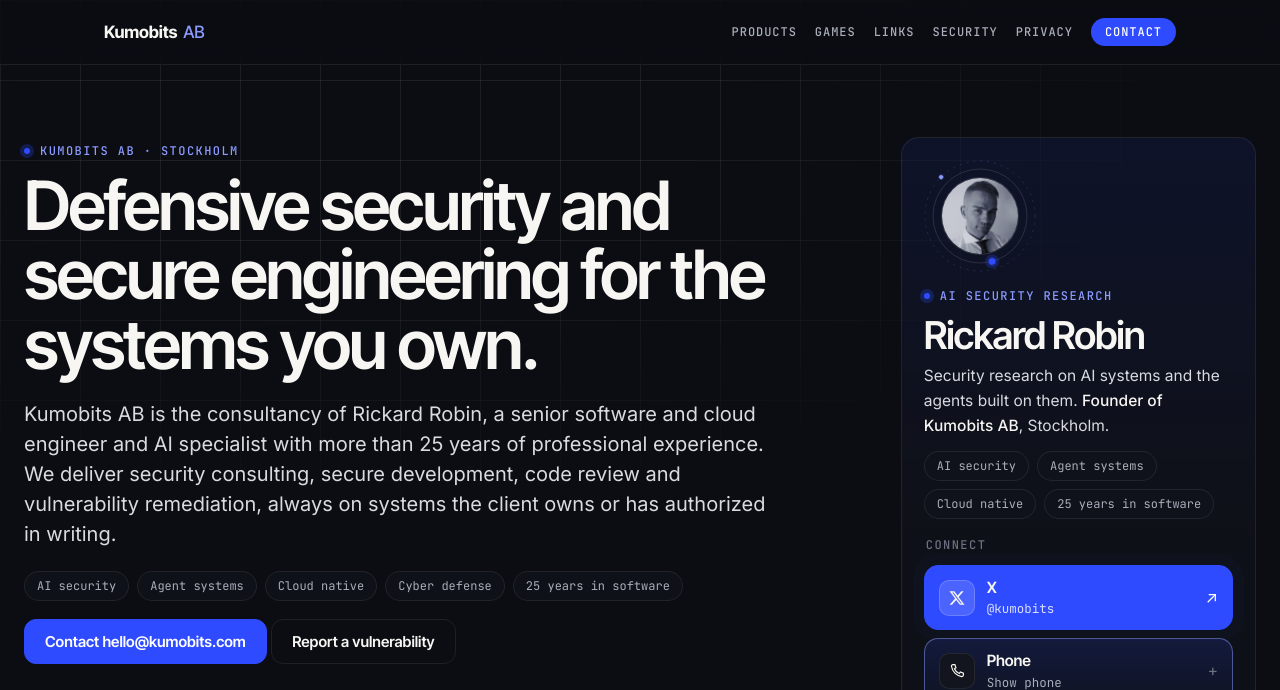
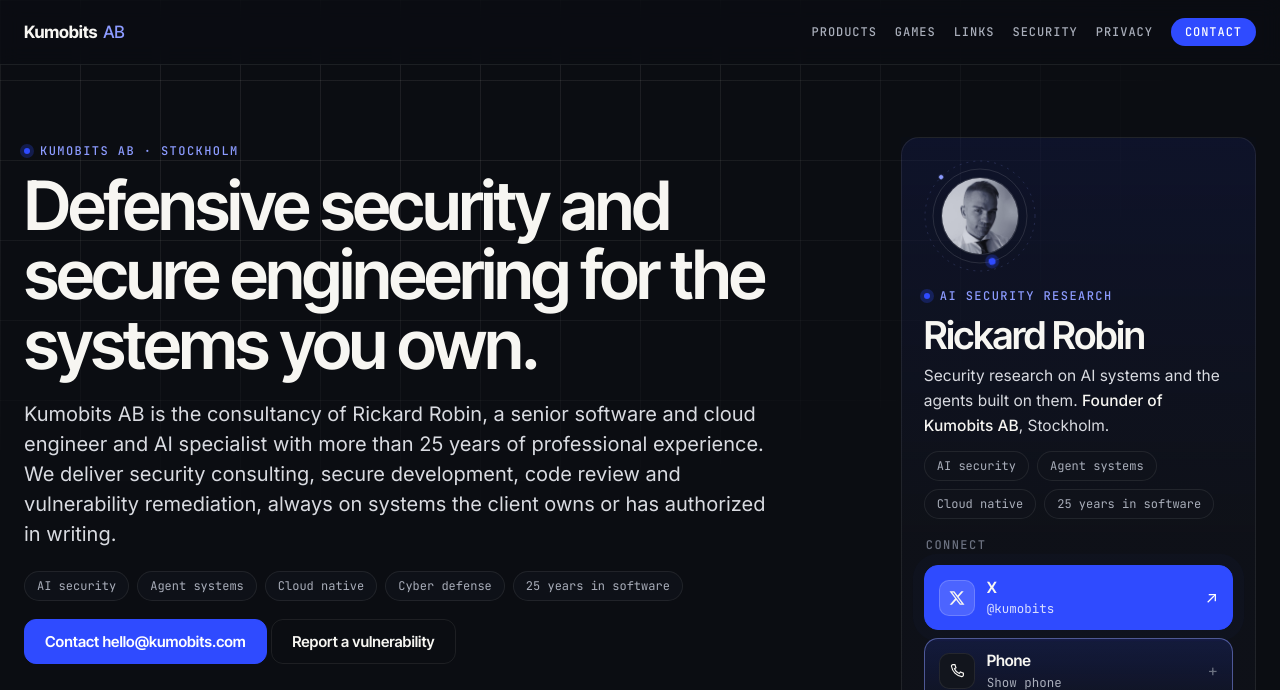
Before and after one commit to rille111/kumobits-site, a plain HTML site: page index.html in a window 1280 px wide. Shown: the top 690 px of the page. Drawn offline with Linux system fonts and the light colour scheme.

Commit message:
Home v3: header and footer align with the wide layout

```diff
--- a/style.css
+++ b/style.css
@@ -86,6 +86,6 @@ button.lk{width:100%;font:inherit;text-align:left;cursor:pointer}
 @media (min-width:1100px){
  .layout{grid-template-columns:minmax(0,7fr) minmax(300px,3fr);grid-template-areas:"hero prof" "rest prof"}
  .lhero{grid-area:hero}.lrest{grid-area:rest}.prof{grid-area:prof;align-self:start;position:sticky;top:84px;max-height:calc(100vh - 100px);overflow:auto;scrollbar-width:thin}
- main.wrap{max-width:1440px}.lhero .links{grid-template-columns:1fr 1fr}
+ main.wrap,body:has(.layout) header.site .wrap,body:has(.layout) footer.site .wrap{max-width:1440px}.lhero .links{grid-template-columns:1fr 1fr}
 }
 @media (prefers-reduced-motion:reduce){.lk.primary{animation:none}}
```
